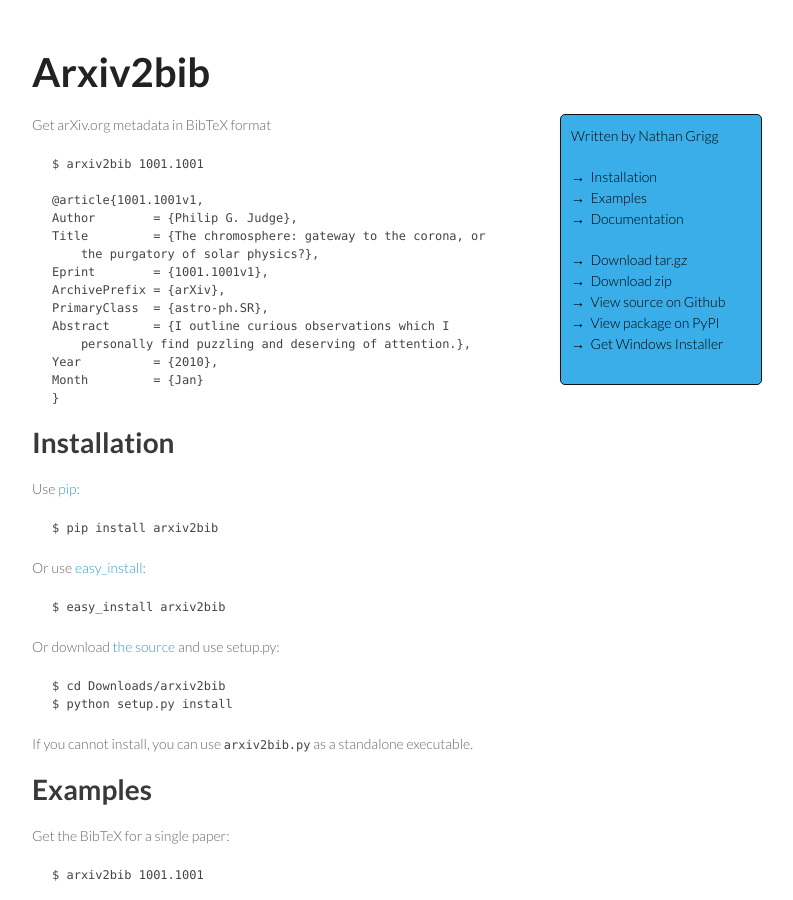
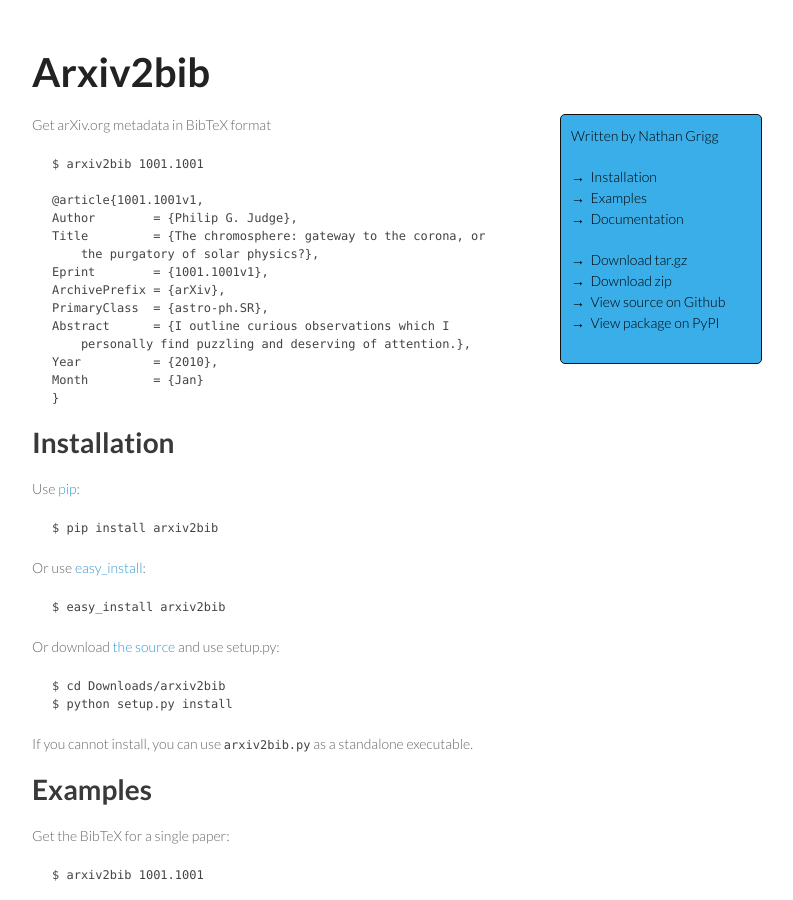
Before and after one commit to nathangrigg/arxiv2bib, a Jekyll site: the page built from index.md, in a window 1280 px wide and 900 px high. Shown: the whole window, without its empty margins (243-1036 px from the left). Built offline with Jekyll 4.4.1, drawn with Linux system fonts in a browser that asks for light colours.

Commit message:
Delete link to windows installer.
I am no longer planning to build a windows installer.

```diff
--- a/_layouts/default.html
+++ b/_layouts/default.html
@@ -30,8 +30,6 @@
 <li><a href="https://github.com/nathangrigg/arxiv2bib/zipball/master">Download zip</a></li>
 <li><a href="https://github.com/nathangrigg/arxiv2bib/">View source on Github</a></li>
 <li><a href="http://pypi.python.org/pypi/arxiv2bib/">View package on PyPI</a></li>
-<li><a href="http://pypi.python.org/pypi/arxiv2bib/#downloads">Get
-Windows Installer</a></li>
 </ul>
 </nav>
 
```
